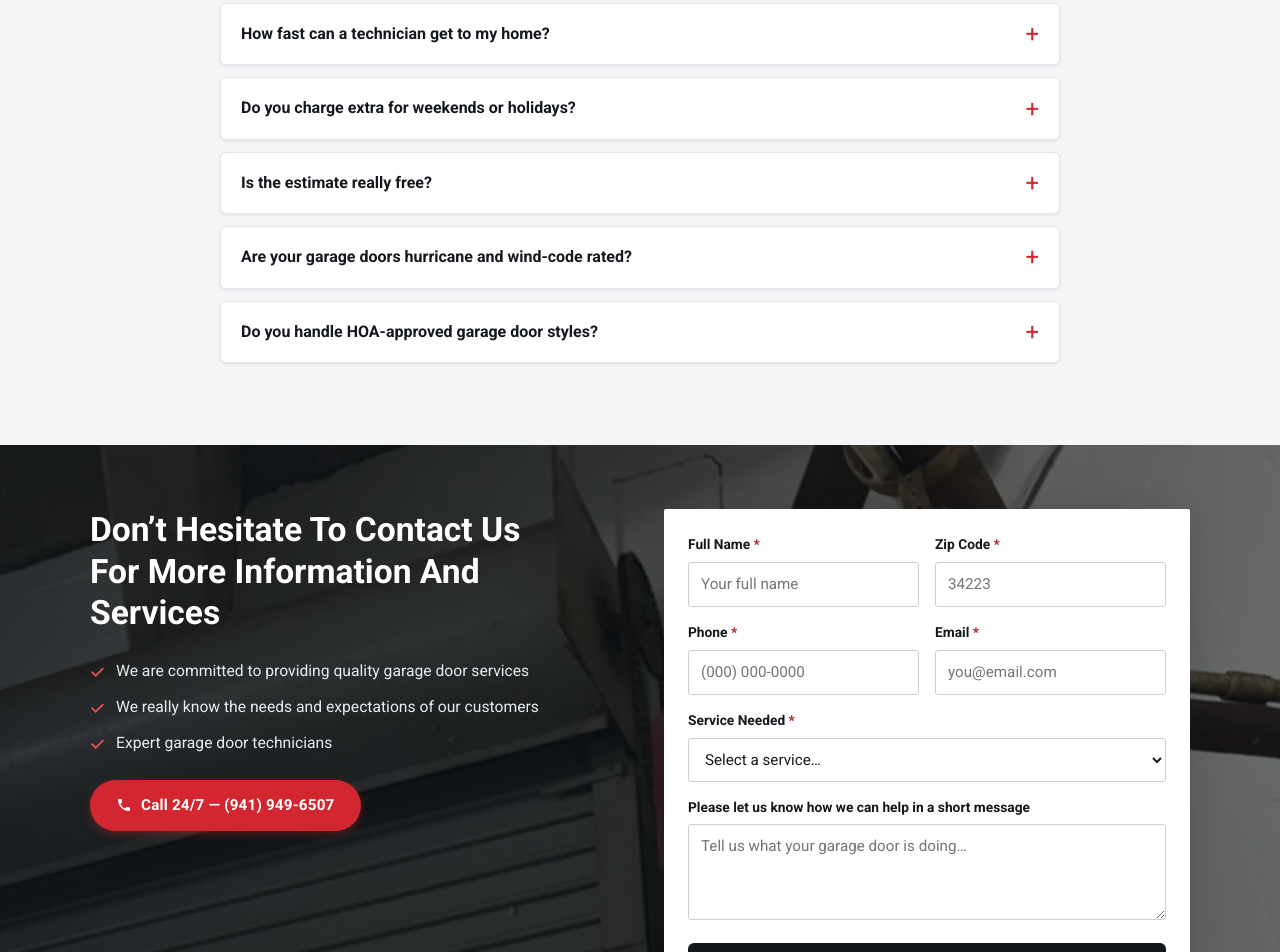
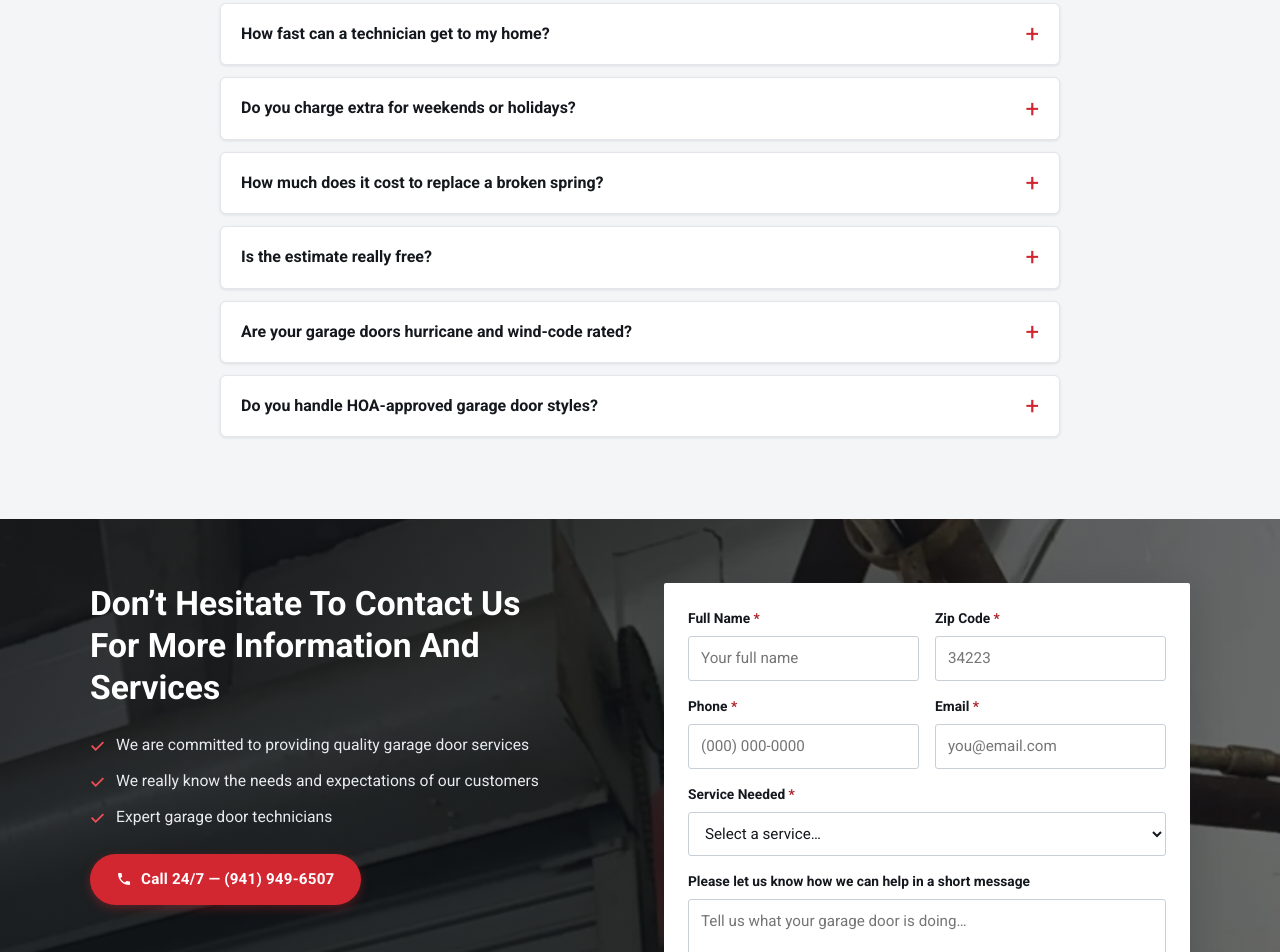
Before and after one commit to guysalm/og-garage-doors, a plain HTML site: page garage-door-repair-englewood-fl.html in a window 1280 px wide. Shown: the part 7727-8679 px from the top of the page. Drawn offline with Linux system fonts and the light colour scheme.

Commit message:
Answer the spring-replacement cost question in the FAQ
Price was the one thing the FAQ did not address, and it is the first thing a
caller asks. A spring is sized to the door it lifts, so the answer explains
that the door decides the price - width and height, material, insulation,
window sections, standard wind-load or impact-rated - and that a single-car
residential door is a few hundred dollars where a commercial door runs into
the thousands.

The point of the answer is why we have to see the door: measuring it and
reading the spring already fitted is the only way to quote it rather than
guess. It ends on the free estimate, which the next question confirms.

Shared across all pages, so it lives in the template's FAQ block.

Co-Authored-By: Claude Opus 5 <noreply@anthropic.com>
Claude-Session: https://claude.ai/code/session_01V46km9W6YV22M7RfYiwqe3

```diff
--- a/garage-door-repair-englewood-fl.html
+++ b/garage-door-repair-englewood-fl.html
@@ -1249,6 +1249,10 @@ section[id],.service-card[id],#main{scroll-margin-top:112px}
         <details>
           <summary>Do you charge extra for weekends or holidays?</summary>
           <p>No. We charge the same rate seven days a week &mdash; there is no extra charge on weekends or holidays, and emergency service is available 24/7.</p>
+        </details>
+        <details>
+          <summary>How much does it cost to replace a broken spring?</summary>
+          <p>A spring is sized to the door it has to lift, so the price depends on the door rather than on the spring itself: how wide and tall it is, what it is made of, whether it is insulated, whether it has window sections, and whether it is standard wind-load or impact-rated. All of that changes what the door weighs and how much spring capacity it needs. A single-car residential door is usually a few hundred dollars; a commercial door can run into the thousands. That is why we look at the door before we quote &mdash; measuring it and reading the spring already on it is the only way to give you a real price instead of a guess. The visit and the estimate are free, and you get the full price before any work starts.</p>
         </details>
         <details>
           <summary>Is the estimate really free?</summary>
```
Also changed, not shown: garage-door-repair-north-port-fl.html (+4 -0 lines), index.html (+4 -0 lines), tools/template.html (+4 -0 lines).
